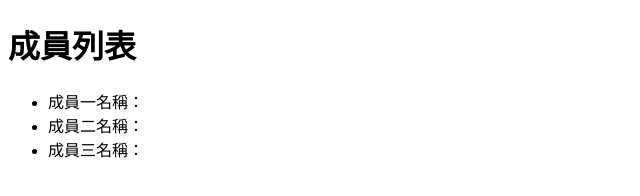
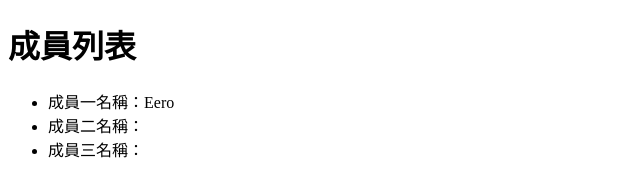
Before and after one commit to sksak75312/git04-test2, a plain HTML site: page index.html in a window 1280 px wide. Shown: the full height of the page, 0-640 px from the left. Drawn offline with Linux system fonts and the light colour scheme.

Commit message:
新增A成員名稱

```diff
--- a/index.html
+++ b/index.html
@@ -8,7 +8,7 @@
 <body>
     <h1>成員列表</h1>
     <ul>
-        <li>成員一名稱：</li>
+        <li>成員一名稱：Eero</li>
         <li>成員二名稱：</li>
         <li>成員三名稱：</li>
     </ul>
```
